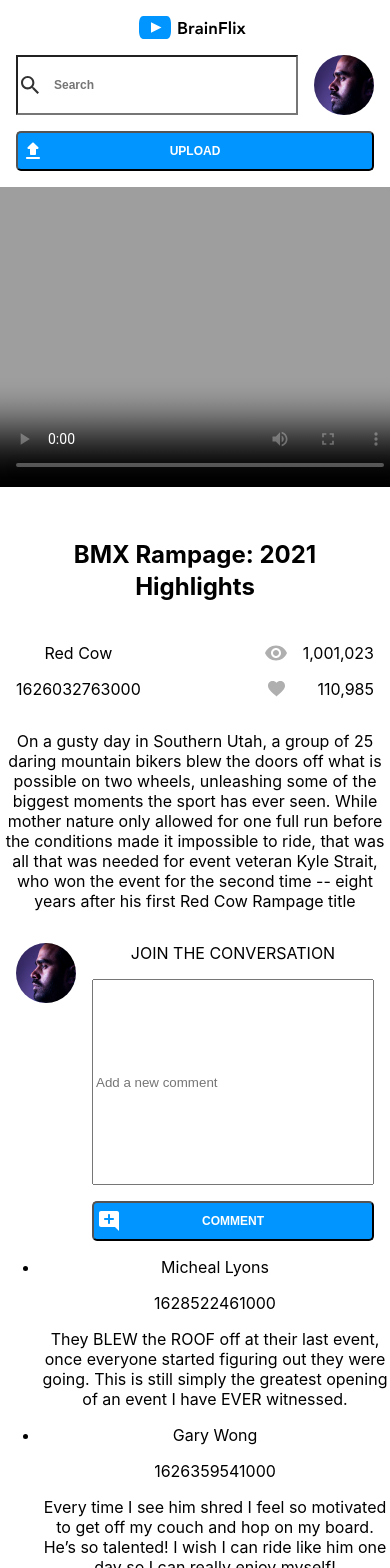
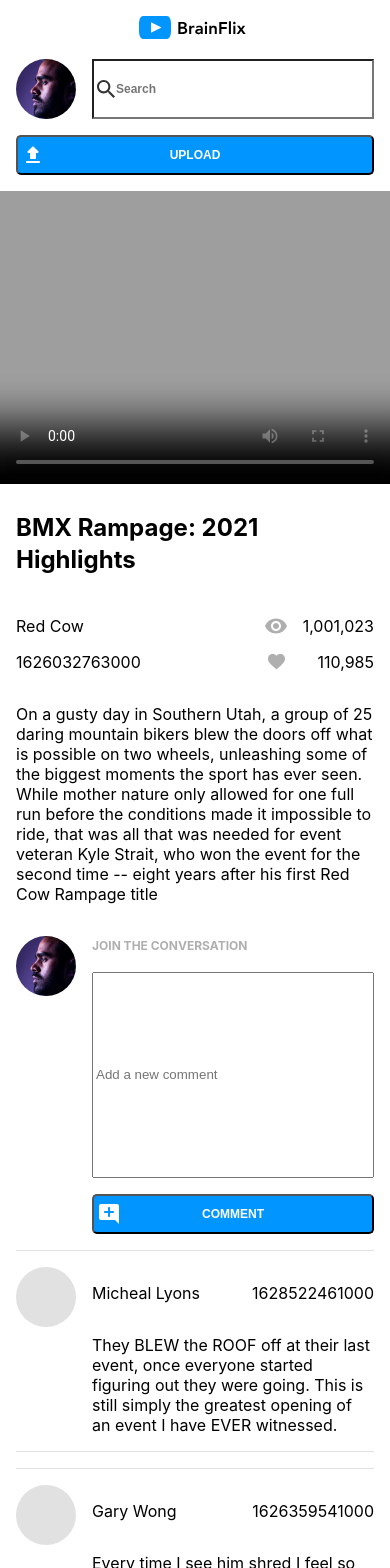
Before and after one commit to laurisfree/BrainFlix-laura, a React (Create React App) app in the folder brainflix-lauramorafreeman/: page / in a window 390 px wide. Shown: the top 1568 px of the page. Built offline with nearby package versions, Linux system fonts and the light colour scheme.

Commit message:
mobile css finished

```diff
--- a/brainflix-lauramorafreeman/src/App.scss
+++ b/brainflix-lauramorafreeman/src/App.scss
@@ -0,0 +1,15 @@
+@use './styles/partials/mixins' as *;
+@use './styles/partials/fonts' as *;
+@use './styles/partials/variables' as *;
+
+* {
+    box-sizing: border-box;
+}
+
+img {
+    max-width: 100%;
+}
+
+video {
+    max-width: 100%;
+}
--- a/brainflix-lauramorafreeman/src/Components/CommentsList/CommentsList.scss
+++ b/brainflix-lauramorafreeman/src/Components/CommentsList/CommentsList.scss
@@ -0,0 +1,39 @@
+@use '../../styles/partials/mixins' as *;
+@use '../../styles/partials/fonts' as *;
+@use '../../styles/partials/variables'as *;
+
+.comments {
+    margin: 0;
+    padding-inline-start: 0;
+    padding-left: 1rem;
+    padding-right: 1rem;
+    padding-top: 1rem;
+
+    &__list {
+
+        list-style: none;
+        display: flex;
+        gap: 1rem;
+        border-top: 1px solid #E1E1E1;
+        border-bottom: 1px solid #E1E1E1;
+        padding-top: 1rem;
+
+    }
+
+    &__avatar-holder{
+        width: 60px;
+        height: 60px;
+        border-radius: 50%;
+        background-color:#E1E1E1;
+        vertical-align: top;
+    }
+
+    &__list-wrapper2-info{
+        display: flex;
+        justify-content: space-between;
+    }
+
+    &__text {
+        text-align: left;
+    }
+}
--- a/brainflix-lauramorafreeman/src/Components/Header/Header.jsx
+++ b/brainflix-lauramorafreeman/src/Components/Header/Header.jsx
@@ -5,14 +5,22 @@ import image from '../../image/Mohan-muruge.jpg'
 
 function Header () {
     return (<div className="header">
-    <header className="header__main">
+    <div className="header__main">
+        <div className='header__main-image-wrapper'>
         <img className="header__image" src={logo} alt="brainflix-logo" />
-        <form className="header__form" action="search">
-            <input className="header__form__search" type="text" placeholder = "      Search" />
-            <img className="header__form__avatar" src={image} alt="brainflix-avatar"/>
-        </form>
-        <button className="header__form__btn" type="file" accept="image/png, image/jpeg">UPLOAD</button>
-    </header>
+        </div>
+        <div className="header__form">
+            <div className='header__form__avatar__wrapper'>
+                <img className="header__form__avatar" src={image} alt="brainflix-avatar"/>
+                <input className="header__form__search" type="text" placeholder = "      Search" />
+            </div>
+            <div className='header__form__btn-wrapper'>
+                <button className="header__form__btn" type="file" accept="image/png, image/jpeg">UPLOAD</button>
+            </div>
+        </div>
+
+        {/* <button className="header__form__btn" type="file" accept="image/png, image/jpeg">UPLOAD</button> */}
+        </div>
     </div>);
 }
     export default Header
--- a/brainflix-lauramorafreeman/src/Components/Header/Header.scss
+++ b/brainflix-lauramorafreeman/src/Components/Header/Header.scss
@@ -1,21 +1,20 @@
+@use '../../styles/partials/mixins' as *;
 @use '../../styles/partials/fonts' as *;
-@use '../../styles/partials/mixins' as *;
 @use '../../styles/partials/variables'as *;
 
 .header {
     // padding: 0 1rem;
     padding: 1rem;
 
-
     &__main {
         display: flex;
         flex-direction: column;
         justify-content: center;
-        width: 100%;
+        // width: 100%;
 
         @include tablet {
+            display: flex;
             flex-direction: row;
-            justify-content: space-between;
         }
     }
 
@@ -25,17 +24,35 @@
         max-width: 7.5rem;
         align-self: center;
 
+        @include tablet {
+            // max-width: 3.125rem;
+        }
+
     }
 
     &__form {
 
-        display: flex;
-        padding: 1rem 0;
+        @include tablet {
+            display: flex;
+        }
+
+        &__avatar__wrapper {
+            padding-top: 1rem;
+            display: flex;
+
+            @include tablet {
+                // order: 3;
+            }
+        }
+
+        // display: flex;
+        // padding: 1rem 0;
+        // flex-wrap: nowrap;
 
         &__search {
             width: 100%;
-            margin-right: 1rem;
-            padding: 1rem;
+            // margin-right: 1rem;
+            // padding: 1rem;
             background-image: url(../../icons/search.svg);
             background-repeat: no-repeat;
             background-position: center left;
@@ -43,20 +60,52 @@
             line-height: 1.25rem;
             font-weight: 700;
             background-position: 1%;
+            margin-left: 1rem;
+            // align-self: ;
+
+            // @include tablet {
+            //     width: 40%;
+            // }
+
+            @include tablet {
+                // order: 1;
+            }
+        }
+
+        &__avatar__wrapper {
+            padding-top: 1rem;
+            display: flex;
+            // margin-right: 1rem;
+
+            @include tablet {
+                order: 5;
+            }
         }
 
         &__avatar {
-
             border-radius: 50%;
             width: 60px;
             height: 60px;
             border-radius: 50%;
             object-fit: cover;
             object-position: 20% 50%;
+
+
+            // @include tablet {
+            //     align-self: flex-end;
+            // }
+        }
+
+        &__btn-wrapper {
+            // display: flex;
+            // flex-direction: column;
+
+            @include tablet {
+                // order: 1;
+            }
         }
 
         &__btn {
-
             height: 2.5rem;
             background-color: #0095FF;
             background-image: url(../../../src/icons/upload.svg);
@@ -68,6 +117,12 @@
             line-height: 1.25rem;
             font-weight: 700;
             background-position: 1%;
+            margin-top: 1rem;
+            width: 100%;
+            // align-self: flex-end;
+            // flex-basis: 200px;
+
+
         }
 
     }
--- a/brainflix-lauramorafreeman/src/Components/Video/Video.jsx
+++ b/brainflix-lauramorafreeman/src/Components/Video/Video.jsx
@@ -38,7 +38,7 @@ function Video(props) {
             <img className="header__form__avatar" src={image} alt="brainflix-avatar"/>
             </div>
             <div className="video__form-wrapper2">
-            <label htmlFor=""> JOIN THE CONVERSATION</label>
+            <label className="video__label-form" htmlFor=""> JOIN THE CONVERSATION</label>
             <input className="video__form-input" type="textarea" placeholder="Add a new comment" />
             <button className ="video__comment-btn">COMMENT</button>
             </div>
--- a/brainflix-lauramorafreeman/src/Components/Video/Video.scss
+++ b/brainflix-lauramorafreeman/src/Components/Video/Video.scss
@@ -1,16 +1,23 @@
+@use '../../styles/partials/mixins' as *;
 @use '../../styles/partials/fonts' as *;
-@use '../../styles/partials/mixins' as *;
 @use '../../styles/partials/variables'as *;
 
 .video {
 
+    // box-sizing: border-box;
+    // display: flex;
+    // flex-direction: column;
 
     &__item{
         list-style: none;
+        // display: flex;
 
     }
 
     &__image {
+        object-fit: cover;
+        height: auto;
+        width: 100%;
         padding-left: 0;
         padding-right: 0;
 
@@ -19,9 +26,10 @@
         font-size: 1.5rem;
         line-height: 2rem;
         font-weight: 700;
-        padding-top: 1.5rem;
+        padding-top: 0;
         padding-left: 1rem;
         padding-right: 1rem;
+        text-align: left;
     }
 
     &__info-wrapper {
@@ -34,6 +42,10 @@
         padding-left: 1rem;
         padding-right: 1rem;
 
+    }
+
+    &__channel {
+        text-align: left;
     }
 
     &__views{
@@ -54,6 +66,12 @@
         padding-right: 1rem;
     }
 
+    &__time-description {
+        text-align: left;
+        padding-left: 1rem;
+        padding-right: 1rem;
+    }
+
     &__form {
         padding-left: 1rem;
         padding-right: 1rem;
@@ -70,6 +88,15 @@
         flex-direction: column;
         width: 100%;
         gap: 1rem;
+    }
+
+    &__label-form {
+        text-align: left;
+        color: #AFAFAF;
+        font-size: .75rem;
+        line-height: 1.25rem;
+        font-weight: 700;
+
     }
 
     &__form-input {
--- a/brainflix-lauramorafreeman/src/Components/VideoList/VideoList.scss
+++ b/brainflix-lauramorafreeman/src/Components/VideoList/VideoList.scss
@@ -1,5 +1,5 @@
+@use '../../styles/partials/mixins' as *;
 @use '../../styles/partials/fonts' as *;
-@use '../../styles/partials/mixins' as *;
 @use '../../styles/partials/variables'as *;
 
 .video {
@@ -7,6 +7,7 @@
     padding-left: 1rem;
 
     &__header{
+        text-align: left;
 
     }
 
@@ -43,6 +44,7 @@
         font-size: .8125rem;
         line-height: 1.125rem;
         font-weight: 700;
+        text-align: left;
 
     }
 
@@ -50,6 +52,7 @@
         font-size: .8125rem;
         line-height: 1.125rem;
         font-weight: 400;
+        text-align: left;
 
     }
 
--- a/brainflix-lauramorafreeman/src/styles/partials/_fonts.scss
+++ b/brainflix-lauramorafreeman/src/styles/partials/_fonts.scss
@@ -1,17 +1,17 @@
 @font-face {
     font-family: 'Avenir Next';
-    src: url(../../../src/font/AvenirNextLTPro-Regular.otf) format('opentype');
+    src: url(../../font/AvenirNextLTPro-Regular.otf) format('opentype');
     font-weight: 400;
 }
 
 @font-face {
     font-family: 'Avenir Next';
-    src: url(../../../src/font/AvenirNextLTPro-Bold.otf) format('opentype');
+    src: url(../../font/AvenirNextLTPro-Regular.otf) format('opentype');
     font-weight: 600;
 }
 
 @font-face {
     font-family: 'Avenir Next';
-    src: url(../../../src/font/AvenirNextLTPro-Bold.otf) format('opentype');
+    src: url(../../font/AvenirNextLTPro-Regular.otf) format('opentype');
     font-weight: 700;
 }
```
